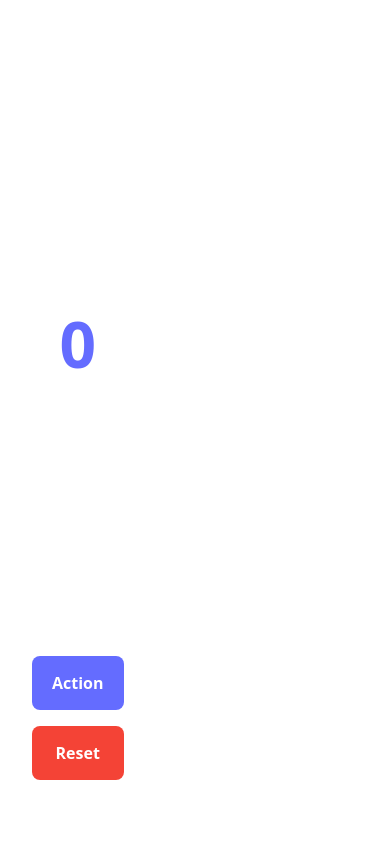
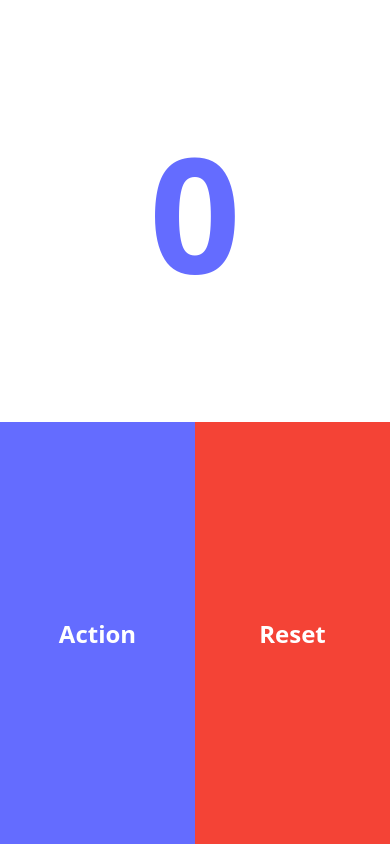
Before and after one commit to firstdivision/action-counter, a React (Vite) app: page / in a window 390 px wide. Built offline with nearby package versions, Linux system fonts and the light colour scheme.

Commit message:
Style buttons

```diff
--- a/src/App.css
+++ b/src/App.css
@@ -1,42 +1,47 @@
 .app-container {
   display: flex;
   flex-direction: column;
-  justify-content: space-between;
-  align-items: center;
-  min-height: 100vh;
-  padding: 2rem;
+  height: 100vh;
+  width: 100vw;
+  margin: 0;
+  padding: 0;
   box-sizing: border-box;
+  overflow: hidden;
 }
 
 .counter-display {
-  flex: 1;
+  height: 50vh;
   display: flex;
   align-items: center;
   justify-content: center;
+  width: 100%;
 }
 
 .counter-display h1 {
-  font-size: 8rem;
+  font-size: 15rem;
   margin: 0;
   font-weight: bold;
   color: #646cff;
 }
 
 .button-container {
+  height: 50vh;
   display: flex;
-  gap: 1rem;
+  gap: 0;
   width: 100%;
-  max-width: 500px;
-  padding-bottom: 2rem;
+  margin: 0;
+  padding: 0;
 }
 
 button {
   flex: 1;
-  padding: 1.5rem 2rem;
-  font-size: 1.25rem;
+  width: 50%;
+  height: 100%;
+  padding: 0;
+  font-size: 2rem;
   font-weight: 600;
   border: none;
-  border-radius: 8px;
+  border-radius: 0;
   cursor: pointer;
   transition: all 0.3s ease;
 }
@@ -76,27 +81,20 @@ button:active {
 /* Mobile responsiveness */
 @media (max-width: 768px) {
   .counter-display h1 {
-    font-size: 6rem;
-  }
-
-  .button-container {
-    flex-direction: column;
-    max-width: 300px;
+    font-size: 12rem;
   }
 
   button {
-    padding: 1.25rem 1.5rem;
-    font-size: 1.1rem;
+    font-size: 1.8rem;
   }
 }
 
 @media (max-width: 480px) {
   .counter-display h1 {
-    font-size: 4rem;
+    font-size: 10rem;
   }
 
   button {
-    padding: 1rem 1.25rem;
-    font-size: 1rem;
+    font-size: 1.5rem;
   }
 }
```
